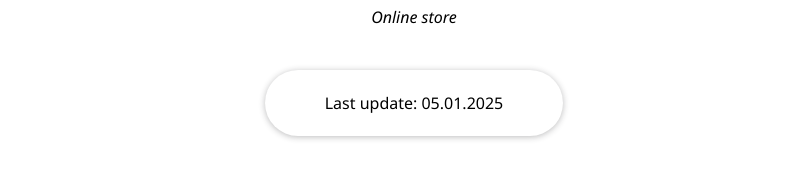
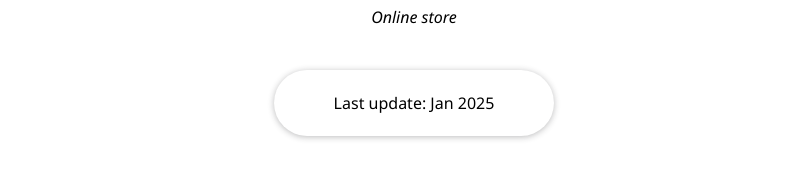
Before and after one commit to Yaolegol/portfolio_next, a Next.js app: page / in a window 1280 px wide. Shown: the part 2077-2255 px from the top of the page, without its empty margins (226-1022 px from the left). Built offline with nearby package versions, Linux system fonts and the light colour scheme; no server answers.

Commit message:
Рефакторинг стилей

```diff
--- a/src/modules/Home/components/Projects/Project/common/ProjectCard/index.module.scss
+++ b/src/modules/Home/components/Projects/Project/common/ProjectCard/index.module.scss
@@ -48,7 +48,8 @@
     padding: 20px 60px;
 
     @media #{$mobile_max} {
-        padding: 20px;
+        margin-top: 20px;
+        padding: 10px 20px;
     }
 }
 
--- a/src/modules/Home/text/en-US/index.json
+++ b/src/modules/Home/text/en-US/index.json
@@ -63,7 +63,7 @@
     "projects.frutostore.description": "Online store",
     "projects.frutostore.features.1": "Locale selection, filters, sorting, pagination work via API",
     "projects.frutostore.features.2": "The user's cart works via localStorage",
-    "projects.frutostore.lastUpdate": "Last update: 05.01.2025",
+    "projects.frutostore.lastUpdate": "Last update: Jan 2025",
     "projects.frutostore.serverFeatures.1": "Laravel",
     "projects.frutostore.serverFeatures.2": "MySql",
     "projects.frutostore.title": "Frutostore",
@@ -73,7 +73,7 @@
     "projects.portfolio.clientFeatures.3": "The rest is done by myself",
     "projects.portfolio.description": "current web site",
     "projects.portfolio.features.1": "Locale selection",
-    "projects.portfolio.lastUpdate": "Last update: 05.01.2025",
+    "projects.portfolio.lastUpdate": "Last update: Jan 2025",
     "projects.portfolio.title": "Portfolio",
     "projects.portfolio.webServer": "Nginx",
     "select.lang.ru": "RU",
--- a/src/modules/Home/text/ru-RU/index.json
+++ b/src/modules/Home/text/ru-RU/index.json
@@ -63,7 +63,7 @@
     "projects.frutostore.description": "Интернет магазин",
     "projects.frutostore.features.1": "Выбор локали, фильтры, сортировка, пагинация работают через api",
     "projects.frutostore.features.2": "Корзина пользователя работает через localStorage",
-    "projects.frutostore.lastUpdate": "Последнее обновление: 05.01.2025",
+    "projects.frutostore.lastUpdate": "Последнее обновление: январь 2025",
     "projects.frutostore.serverFeatures.1": "Laravel",
     "projects.frutostore.serverFeatures.2": "MySql",
     "projects.frutostore.title": "Frutostore",
@@ -73,7 +73,7 @@
     "projects.portfolio.clientFeatures.3": "Остальное сделано самостоятельно",
     "projects.portfolio.description": "текущий сайт",
     "projects.portfolio.features.1": "Выбор локали",
-    "projects.portfolio.lastUpdate": "Последнее обновление: 05.01.2025",
+    "projects.portfolio.lastUpdate": "Последнее обновление: январь 2025",
     "projects.portfolio.title": "Portfolio",
     "projects.portfolio.webServer": "Nginx",
     "select.lang.ru": "RU",
```
